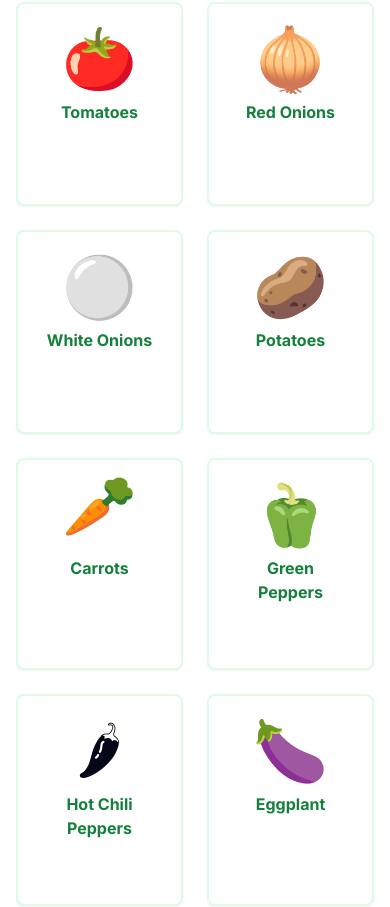
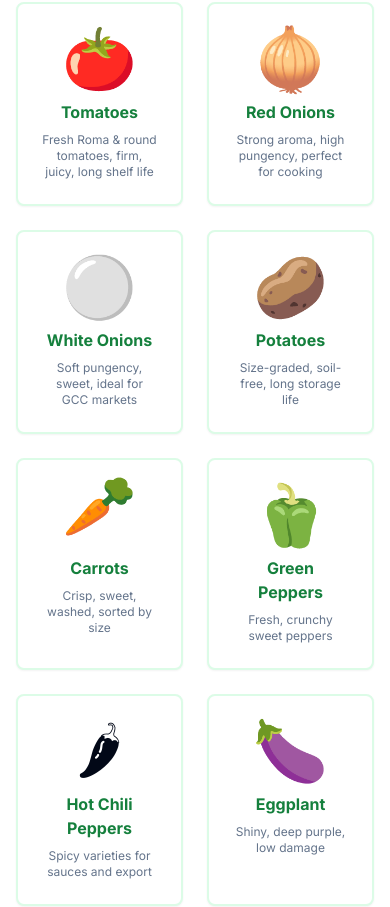
Before and after one commit to contacthafagroup-beep/hafa-trading, a Next.js app: page /products/categories/fresh-vegetables in a window 390 px wide. Shown: the part 828-1735 px from the top of the page. Built offline with nearby package versions, Linux system fonts and the light colour scheme.

Commit message:
Fix: Show product descriptions on mobile, keep hover effect on desktop

```diff
--- a/app/products/categories/fresh-vegetables/page.tsx
+++ b/app/products/categories/fresh-vegetables/page.tsx
@@ -157,7 +157,7 @@ export default function FreshVegetablesPage() {
                       {veg.emoji}
                     </motion.div>
                     <h3 className="font-bold text-green-700 dark:text-green-400 mb-2">{veg.name}</h3>
-                    <p className="text-xs text-muted-foreground opacity-0 group-hover:opacity-100 transition-opacity">
+                    <p className="text-xs text-muted-foreground md:opacity-0 md:group-hover:opacity-100 transition-opacity">
                       {veg.desc}
                     </p>
                   </CardContent>
```
